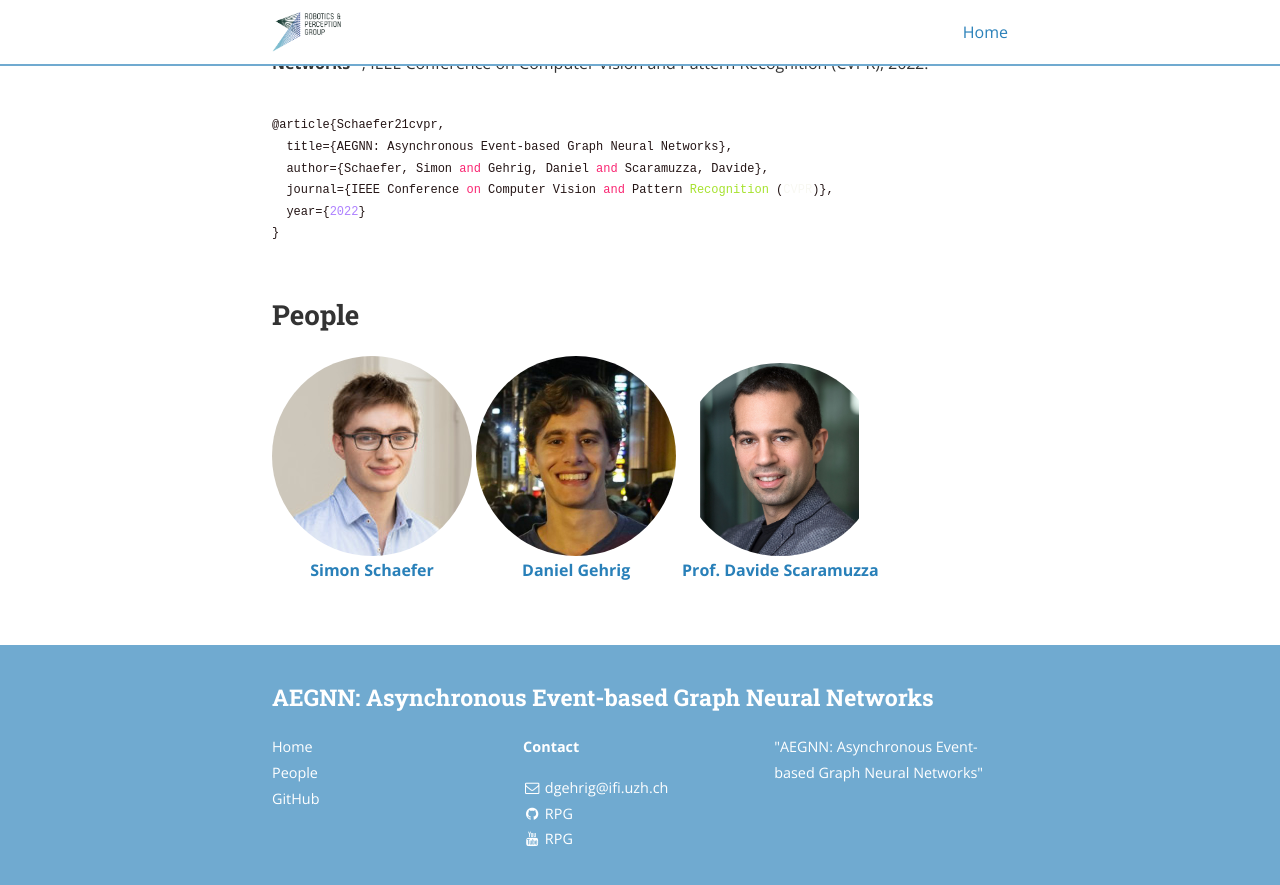
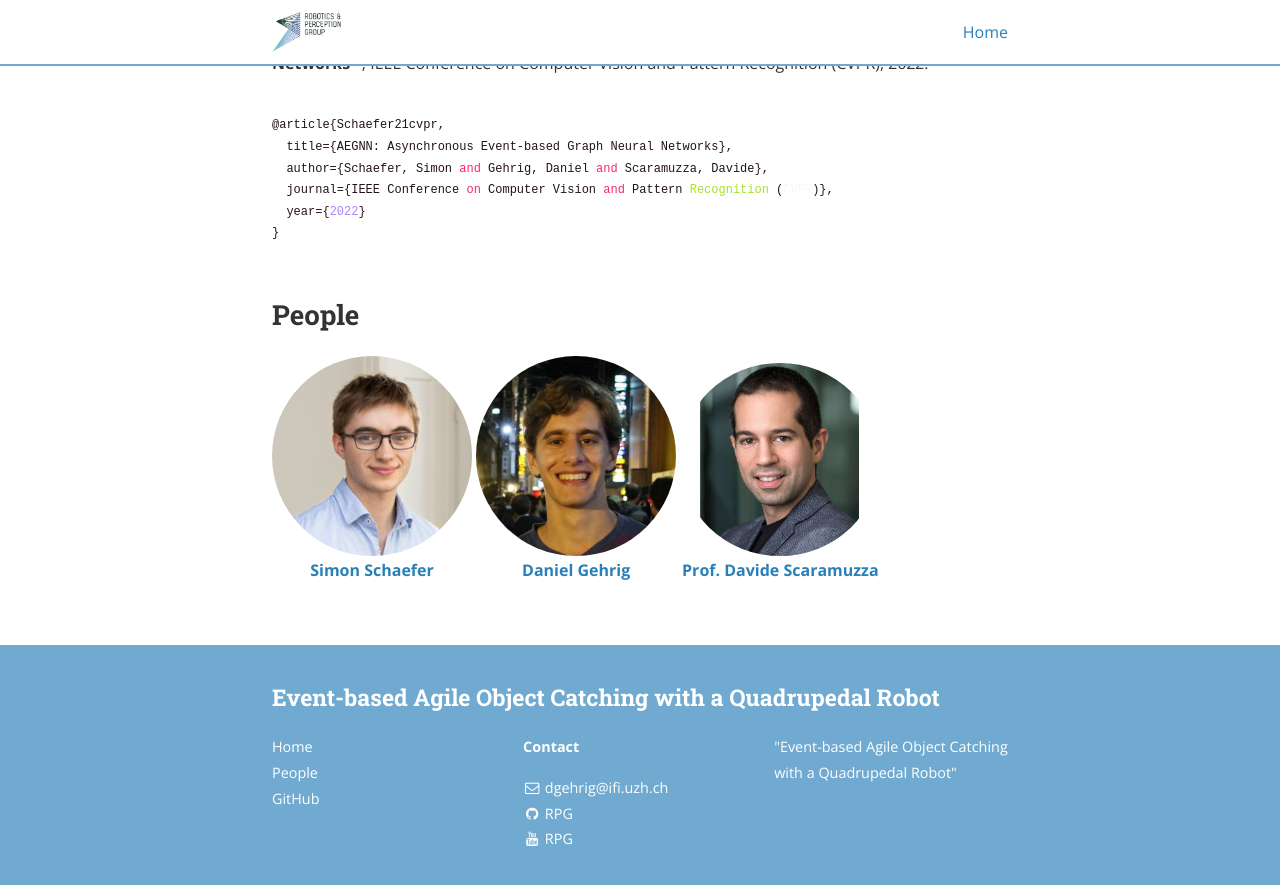
Before and after one commit to uzh-rpg/event-based_object_catching_anymal, a Jekyll site: the page built from index.html, in a window 1280 px wide and 900 px high, scrolled down 1742 px. Shown: the top 885 px of the window. Built offline with Jekyll 4.4.1, drawn with Linux system fonts in a browser that asks for light colours; nearby versions of some CDN libraries; some of the changed text lies outside the part shown.

Commit message:
changed thumbnail

```diff
--- a/_config.yml
+++ b/_config.yml
@@ -9,19 +9,19 @@
   - "/vendor/"
 
 # Site settings
-title: "AEGNN: Asynchronous Event-based Graph Neural Networks"
+title: "Event-based Agile Object Catching with a Quadrupedal Robot"
 #
 email: dgehrig@ifi.uzh.ch
 name: Robotics and Perception Group
 description: >
-    "AEGNN: Asynchronous Event-based Graph Neural Networks"
+    "Event-based Agile Object Catching with a Quadrupedal Robot"
 
 # Base URL of site (i.e. /blog). It should always start with a slash,
 # and never end with a slash. Set it to a blank value if hosting at the
 # root of your server.
-baseurl: "/aegnn" # the subpath of your site, e.g. /blog/
+baseurl: "/event-based_object_catching_anymal" # the subpath of your site, e.g. /blog/
 url: "https://uzh-rpg.github.io" # the base hostname & protocol for your site
-cover: "/assets/thumbnail.gif"
+cover: "/assets/thumbnail.png"
 logo: "/assets/logo.png"
 
 # Build settings
```
Also changed, not shown: 1 other file.
